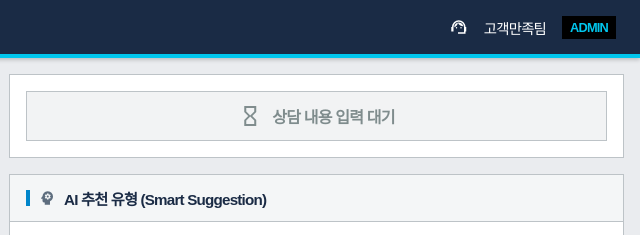
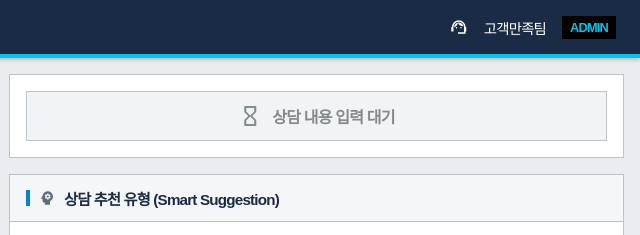
Before and after one commit to dwnim22/milkT_feedback_system2, a plain HTML site: page index.html in a window 1280 px wide. Shown: the top 235 px of the page, 640-1280 px from the left. Drawn offline with Linux system fonts and the light colour scheme.

Commit message:
Add files via upload

```diff
--- a/index.html
+++ b/index.html
@@ -588,7 +588,7 @@
             <div class="recommendation-panel">
                 <div class="panel-header">
                     <span class="material-icons-sharp" style="font-size:18px; color:var(--text-sub);">psychology</span>
-                    AI 추천 유형 (Smart Suggestion)
+                    상담 추천 유형 (Smart Suggestion)
                 </div>
 
                 <div class="rec-content">
```
